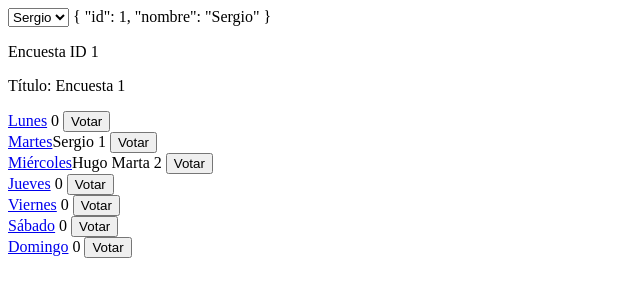
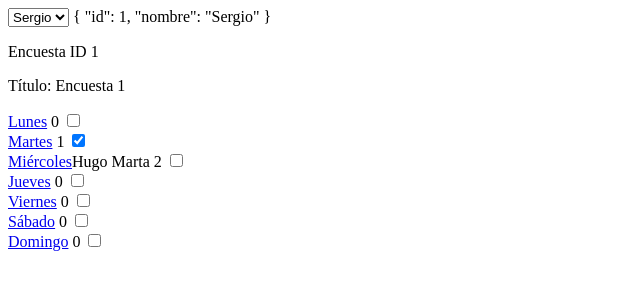
Before and after one commit to sergiojuan76/ng_encuesta, an Angular app: page /encuesta/1 in a window 1280 px wide. Shown: the top 300 px of the page, without its empty margins (0-640 px from the left). Built offline with nearby package versions, Linux system fonts and the light colour scheme.

Commit message:
Cambiar botón a checkbox. No sacar al usuario activo en la lista de votantes.

```diff
--- a/src/app/opcion-encuesta/opcion-encuesta.component.html
+++ b/src/app/opcion-encuesta/opcion-encuesta.component.html
@@ -1,4 +1,4 @@
 <a [title]="opcion.nombre" [routerLink]="['/opcion', encuesta!.id, opcion.id]">{{opcion.nombre}}</a>
-<span *ngFor="let votante of opcion.votos">{{votante.nombre}} </span>
+<span *ngFor="let votante of otrosVotantes()">{{votante.nombre}} </span>
 {{contarVotos()}}
-<button type="button" (click)="votar()">Votar</button>
+<input type="checkbox" [checked]="votado()" (click)="votar()"/>
--- a/src/app/opcion-encuesta/opcion-encuesta.component.ts
+++ b/src/app/opcion-encuesta/opcion-encuesta.component.ts
@@ -1,6 +1,7 @@
 import { Component, OnInit, Input, Output, EventEmitter } from '@angular/core';
 import { Encuesta } from '../model/encuesta';
 import { Opcion } from '../model/opcion';
+import { Usuario } from '../model/usuario';
 import { UsuarioService } from '../usuario.service';
 
 @Component({
@@ -31,6 +32,16 @@ export class OpcionEncuestaComponent implements OnInit {
     this.voto.emit();
   }
 
+  votado(): boolean {
+    const usuario = this.usuarioService.getUsuarioActivo();
+    return this.opcion.votos.indexOf(usuario) != -1;
+  }
+
+  otrosVotantes(): Usuario[] {
+    const usuario = this.usuarioService.getUsuarioActivo();
+    return this.opcion.votos.filter(usuarioLista => usuarioLista !== usuario);
+  }
+
   contarVotos(): Number {
     return this.opcion.votos.length;
   }
```
